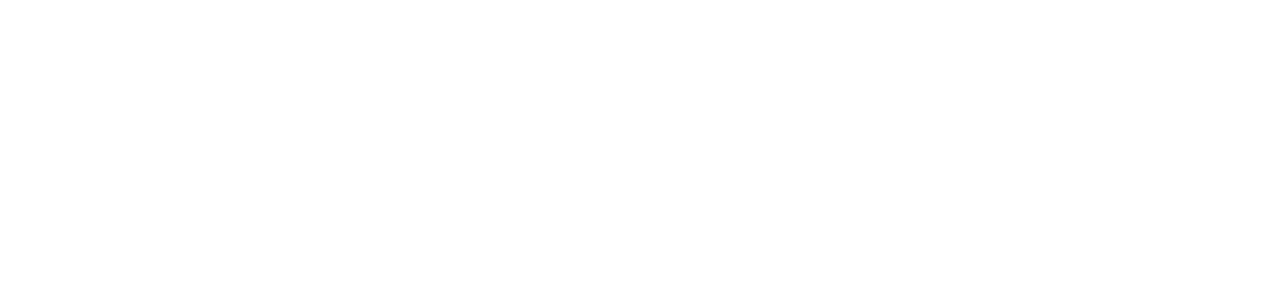
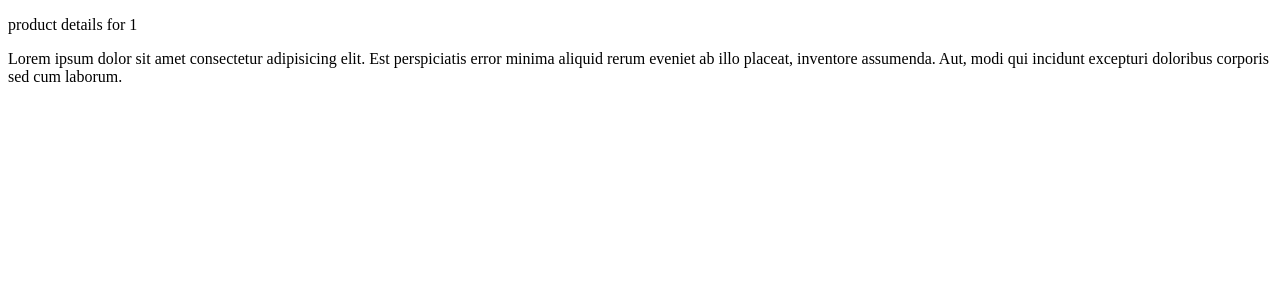
Before and after one commit to morganfula/nuxt3-starter, a Nuxt app: page /products/1 in a window 1280 px wide. Before the commit this address had no page. Shown: the top 300 px of the page. Built offline with nearby package versions, Linux system fonts and the light colour scheme.

Commit message:
route parameters 🛣️

```diff
--- /dev/null
+++ b/pages/products/[id].vue
@@ -0,0 +1,16 @@
+<template>
+	<div>
+		<p>product details for {{ id }}</p>
+		<p>
+			Lorem ipsum dolor sit amet consectetur adipisicing elit. Est perspiciatis
+			error minima aliquid rerum eveniet ab illo placeat, inventore assumenda.
+			Aut, modi qui incidunt excepturi doloribus corporis sed cum laborum.
+		</p>
+	</div>
+</template>
+
+<script setup>
+	const { id } = useRoute().params;
+</script>
+
+<style scoped></style>
```
